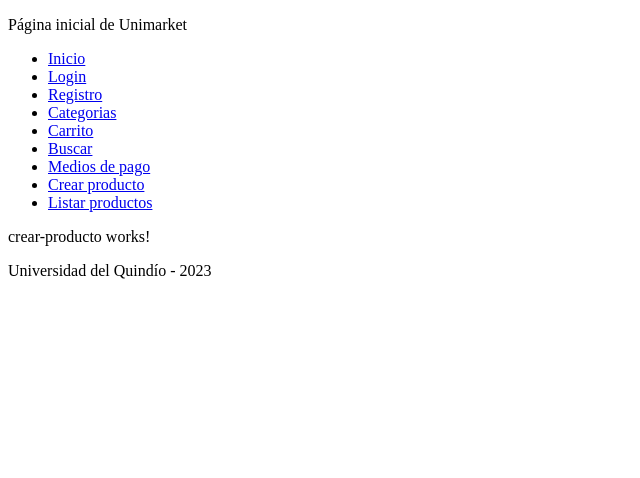
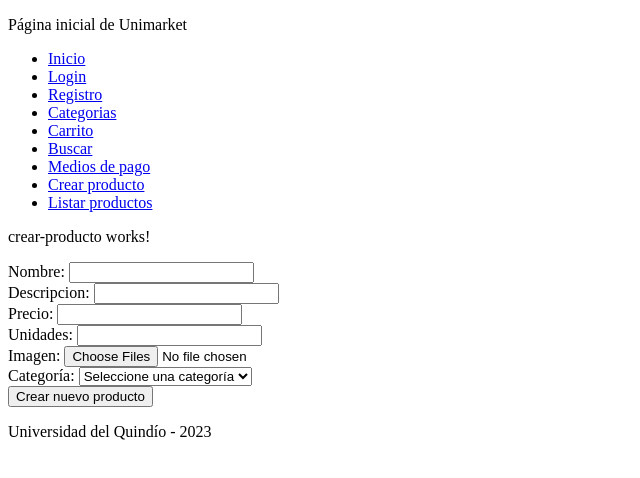
Before and after one commit to Williamcastiblanco/frontEndUnimarket, an Angular app: page /crear-producto in a window 1280 px wide. Shown: the top 478 px of the page, without its empty margins (0-640 px from the left). Built offline with nearby package versions, Linux system fonts and the light colour scheme.

Commit message:
Se avanzó hasta el punto 18

```diff
--- a/src/app/pagina/crear-producto/crear-producto.component.html
+++ b/src/app/pagina/crear-producto/crear-producto.component.html
@@ -1 +1,57 @@
 <p>crear-producto works!</p>
+<form >
+    <div>
+        <label >Nombre: </label>
+        <input type="text" />
+    </div>
+
+    <div>
+        <label >Descripcion: </label>
+        <input type="text" />
+    </div>
+
+    <div>
+        <label >Precio: </label>
+        <input type="number" />
+    </div>
+
+    <div>
+        <label >Unidades: </label>
+        <input type="number" />
+    </div>
+
+    <div>
+        <label >Imagen: </label>
+        <!-- <input type="file" />-->
+        <input type="file" (change)="onFileChange($event)" multiple />
+    </div>
+
+    <div>
+        <label >Categoría: </label>
+        <!-- Forma de quemar los datos en las opciones
+            <select >
+                <option value="0" selected >Seleccione una categoría</option>
+                <option value="1" >Tecnología</option>
+                <option value="2" >Hogar</option>
+                <option value="3" >Deportes</option>
+                <option value="4" >Moda</option>
+                <option value="5" >Mascotas</option>
+            </select>
+        -->
+
+        <!-- se puede observar que en una sola etiqueta
+        option se hace uso de ngFor el cual es una estructura de repetición que recorre todos los
+        elementos de la lista de categorias.
+        El ngFor es como un for each, se tiene un item que toma el
+        valor de cada elemento de la lista y se usa dicho item para poner el texto en el option, además se
+        hace uso de una variable i (índice) para usarlo como valor de cada option, el uso del índice no es
+        obligatorio pero puede llegar a ser útil.
+        -->
+        <select >
+            <option value="" selected >Seleccione una categoría</option>
+            <option [value]="i+1" *ngFor="let item of categorias; index as i" >{{item}}</option>
+        </select>
+    </div>
+
+    <button type="submit" >Crear nuevo producto</button>
+</form>
--- a/src/app/pagina/crear-producto/crear-producto.component.ts
+++ b/src/app/pagina/crear-producto/crear-producto.component.ts
@@ -1,10 +1,30 @@
-import { Component } from '@angular/core';
+import { Component, OnInit } from '@angular/core';
 
 @Component({
   selector: 'app-crear-producto',
   templateUrl: './crear-producto.component.html',
   styleUrls: ['./crear-producto.component.css']
 })
-export class CrearProductoComponent {
+export class CrearProductoComponent implements OnInit{
+
+    onFileChange(event:any){
+    if (event.target.files.length > 0) {
+    const files = event.target.files;
+    console.log(files);
+    }
+    }
+
+      categorias:string[];
+    constructor(){
+    this.categorias = [];
+    }
+
+      ngOnInit(): void {
+        this.categorias.push('Tecnología');
+        this.categorias.push('Hogar');
+        this.categorias.push('Deportes');
+        this.categorias.push('Moda');
+        this.categorias.push('Mascotas');
+      }
 
 }
```
